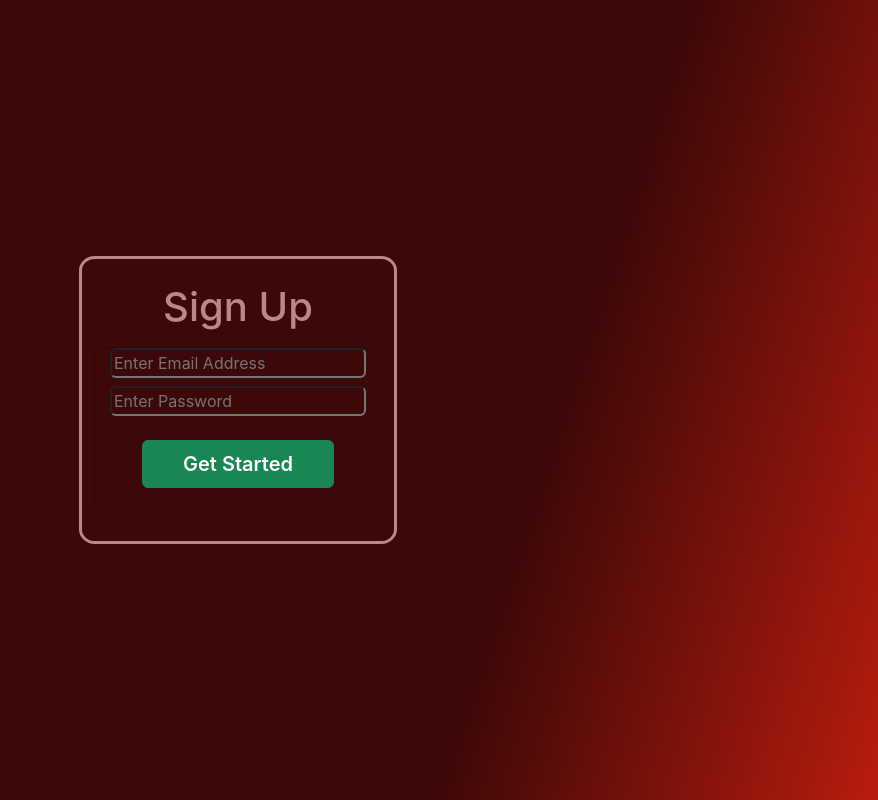
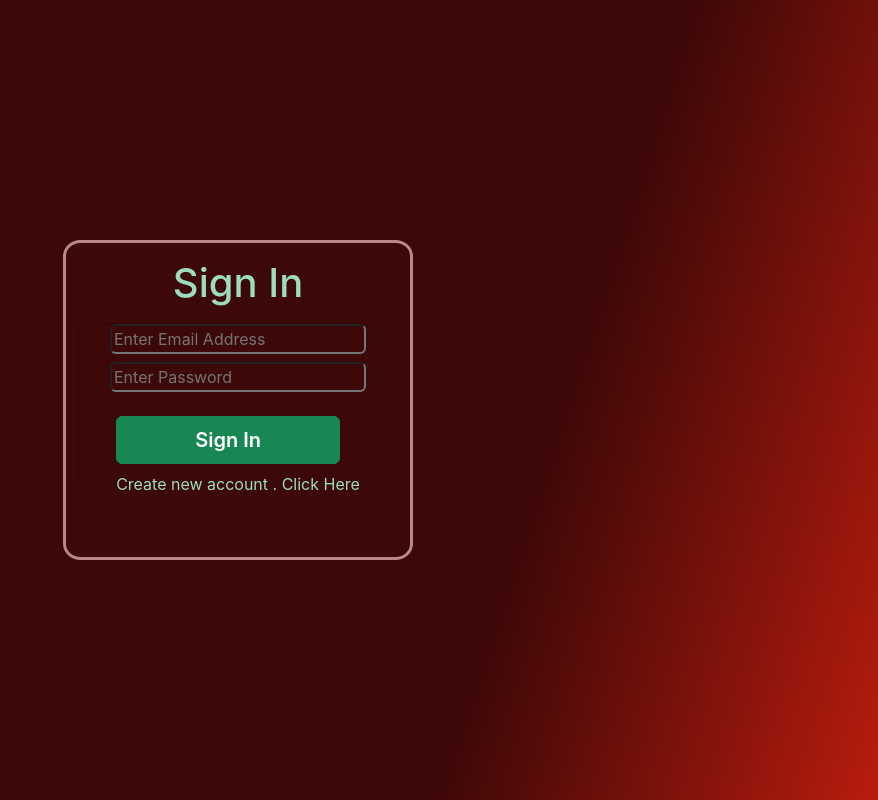
Before and after one commit to liquid-krn/reactnetflix-sample, a React (Create React App) app: page /signup in a window 1280 px wide. Shown: the whole page, without its empty margins (402-1280 px from the left). Built offline with nearby package versions, Linux system fonts and the light colour scheme; a web font is replaced by a local one.

Commit message:
updated sign up route

```diff
--- a/src/card.css
+++ b/src/card.css
@@ -4,17 +4,17 @@
     justify-items: center;
     background-color:transparent;
     color: none;
-    width:18rem;
+    width:20rem;
     height: 10rem;
 }
 .container{
 border: solid rgb(185, 137, 137) 3px;
 border-radius: 5%;
-height: 18rem;
+height: 20rem;
 margin-left: auto;
 margin-right: auto;
 }
 .cb{
     height: 3rem;
-    width: 12rem;
+    width: 14rem;
 }
--- a/src/home.css
+++ b/src/home.css
@@ -10,7 +10,10 @@
   align-items: center;
   position: relative;  /* So loader can be absolutely positioned relative to this */
 }
-
+p,a{
+  color: #9dddbd;
+  text-decoration: none;
+}
 .bungee-tint-regular {
   font-family: "Bungee Tint", sans-serif;
   font-weight: 400;
--- a/src/input.js
+++ b/src/input.js
@@ -3,7 +3,7 @@ import './input.css'
 
 function Input(props) {
     return<div>
-        <input className="mb-2 rounded border-buttom border-2 mx-auto" onChange={props.o} placeholder={props.p} name={props.n} type={props.ty} value={props.v} />
+        <input className="mb-2 rounded border-2 mx-auto" onChange={props.o} placeholder={props.p} name={props.n} type={props.ty} value={props.v} />
     </div>
 }
 export default Input
--- a/src/signup.js
+++ b/src/signup.js
@@ -9,26 +9,24 @@ function Signup() {
 
     function handleclick(e) {
         e.preventDefault()
-        setisregistered((prevValue)=>{
-                return !prevValue;
-        })
-
+        setisregistered(!isregistered)
     }
-
-
    return<div>
         <div className="home">
             <div>
             <form>
                 <div className="container">
-                    <p className="text-center h1 mt-4" style={{color:"#B98989"}}>{isregistered?"Login":"Sign Up "}</p>
+                    <p className="text-center h1 mt-3" style={{color:"#9dddbd"}}>{isregistered?"Sign Up":"Sign In "}</p>
                 <div className="card mt-5">
                     <Input p="Enter Email Address" n="s-mail" ty="email" />
                     <Input p="Enter Password" n="s-password"  ty="password"/>
+                    {isregistered && <Input p="Re-enter password" n="su-password"  ty="password"/>}
                     <div className="d-grid  mx-auto">
-                    <Button className='btn fs-5 fw-semibold btn-success grow mt-3 cb' t={isregistered?"Login":"Get Started"} ty="submit" oc={handleclick} />
+                    <Button className='btn fs-5 fw-semibold btn-success grow mt-3 cb' t={isregistered?"Get Started":"Sign In"} ty="submit"  />
+                    <div className="mt-2">
+                    {isregistered?<p>Already a member? <a href="https://facebook.com/" onClick={handleclick}>Click Here</a></p>:<p>Create new account . <a href="#" onClick={handleclick}>Click Here</a></p> }
                     </div>
-
+                    </div>
                 </div>
                 </div>
 
```
